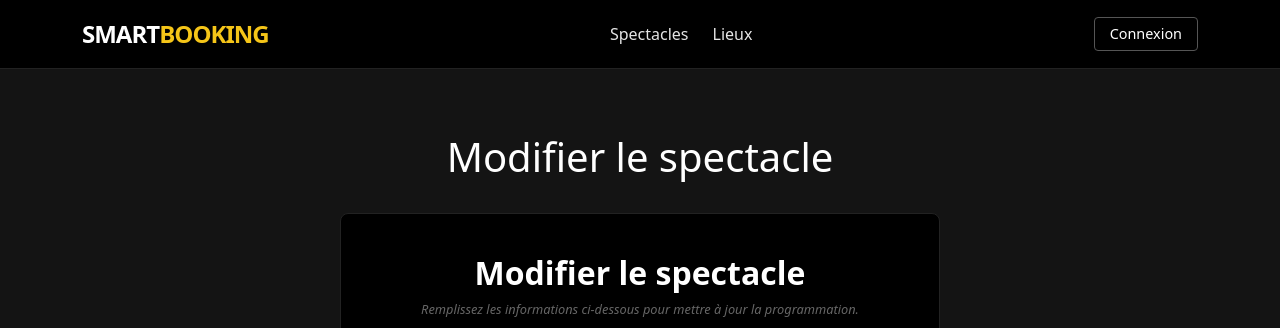
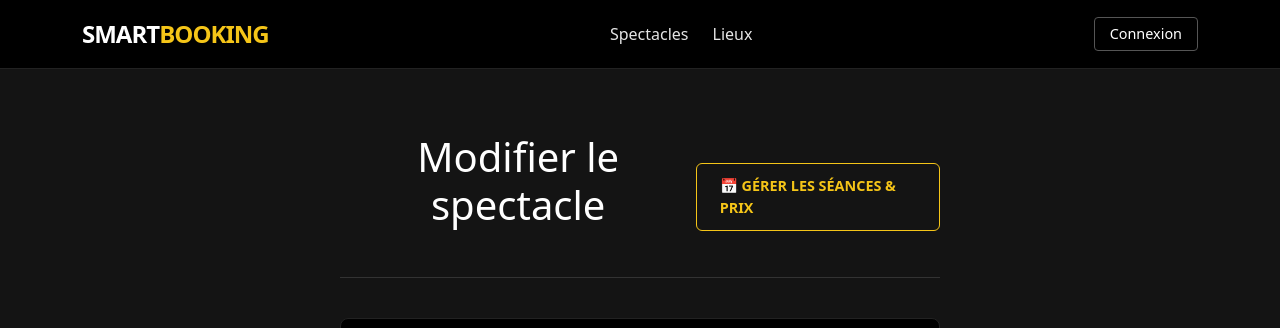
Before and after one commit to Losseni-dia/reservationsSpringBoot, a React (Vite) app in the folder frontend/: page /producer/shows/edit/1 in a window 1280 px wide. Shown: the top 328 px of the page. Built offline with nearby package versions, Linux system fonts and the light colour scheme; no server answers.

Commit message:
Ajout du bouton gerer les représentations et prix dans Editshow

```diff
--- a/frontend/src/pages/Producteur/ShowSchedule/ShowSchedule.module.css
+++ b/frontend/src/pages/Producteur/ShowSchedule/ShowSchedule.module.css
@@ -171,3 +171,33 @@
 .deleteBtn:hover {
     color: #ff0000;
 }
+
+
+/* Bouton principal de soumission (Mettre à jour) */
+.submitBtn {
+    width: 100%;
+    background-color: #f5c518;
+    color: #000;
+    border: none;
+    padding: 14px;
+    border-radius: 6px;
+    font-size: 1rem;
+    font-weight: 800;
+    cursor: pointer;
+    margin-top: 2rem;
+    text-transform: uppercase;
+    letter-spacing: 1px;
+    transition: background-color 0.2s, transform 0.2s;
+}
+
+.submitBtn:hover {
+    background-color: #dfb215;
+    transform: scale(1.01);
+}
+
+.submitBtn:disabled {
+    background-color: #444;
+    color: #888;
+    cursor: not-allowed;
+    transform: none;
+}
--- a/frontend/src/pages/Producteur/ShowSchedule/ShowSchedule.tsx
+++ b/frontend/src/pages/Producteur/ShowSchedule/ShowSchedule.tsx
@@ -1,7 +1,8 @@
 import React, { useState, useEffect } from 'react';
 import { useParams, useNavigate } from 'react-router-dom';
 import { showApi, representationApi } from '../../../services/api';
-import { Show, TypePrice } from '../../../types/models';
+import { TypePrice } from '../../../types/enums';
+import { Show} from '../../../types/models';
 import styles from './ShowSchedule.module.css';
 
 const ShowSchedule: React.FC = () => {
--- a/frontend/src/pages/Producteur/UpdateShow/EditShow.module.css
+++ b/frontend/src/pages/Producteur/UpdateShow/EditShow.module.css
@@ -71,6 +71,45 @@
     background-color: rgba(255, 255, 255, 0.05);
 }
 
+
+/* Container pour aligner Titre et Bouton */
+.headerFlex {
+    display: flex;
+    justify-content: space-between;
+    align-items: center;
+    margin-bottom: 2.5rem;
+    padding-bottom: 1rem;
+    border-bottom: 1px solid #333;
+}
+
+/* Le bouton "Gérer les séances" */
+.scheduleBtn {
+    display: flex;
+    align-items: center;
+    gap: 8px;
+    background-color: transparent;
+    color: #f5c518;
+    border: 1.5px solid #f5c518;
+    padding: 0.7rem 1.4rem;
+    border-radius: 6px;
+    text-decoration: none;
+    font-weight: 700;
+    font-size: 0.9rem;
+    text-transform: uppercase;
+    transition: all 0.3s cubic-bezier(0.4, 0, 0.2, 1);
+}
+
+.scheduleBtn:hover {
+    background-color: #f5c518;
+    color: #000;
+    transform: translateY(-3px);
+    box-shadow: 0 5px 15px rgba(245, 197, 24, 0.3);
+}
+
+.scheduleBtn:active {
+    transform: translateY(-1px);
+}
+
 /* Message d'erreur spécifique */
 .error {
     background: rgba(220, 53, 69, 0.1);
--- a/frontend/src/pages/Producteur/UpdateShow/EditShow.tsx
+++ b/frontend/src/pages/Producteur/UpdateShow/EditShow.tsx
@@ -1,5 +1,5 @@
 import React, { useState, useEffect } from 'react';
-import { useParams, useNavigate } from 'react-router-dom';
+import { useParams, useNavigate, Link } from 'react-router-dom';
 import AddShowForm from '../ShowForm/ShowForm';
 import { showApi } from '../../../services/api';
 import styles from './EditShow.module.css';
@@ -12,15 +12,26 @@ const EditShow = () => {
     const [submitting, setSubmitting] = useState(false);
 
     useEffect(() => {
-        showApi.getById(Number(id)).then(setShowData).finally(() => setLoading(false));
+        if (id) {
+            showApi.getById(Number(id))
+                .then(setShowData)
+                .catch(() => alert("Impossible de charger le spectacle"))
+                .finally(() => setLoading(false));
+        }
     }, [id]);
 
     const handleUpdate = async (formData: FormData) => {
         setSubmitting(true);
         try {
             await showApi.update(Number(id), formData);
+            // On peut rediriger vers le dashboard ou rester ici avec un message de succès
+            alert("Spectacle mis à jour avec succès !");
             navigate('/producer/dashboard');
-        } catch (err) { alert("Erreur MAJ"); } finally { setSubmitting(false); }
+        } catch (err) {
+            alert("Erreur lors de la mise à jour");
+        } finally {
+            setSubmitting(false);
+        }
     };
 
     if (loading) return <div className={styles.loader}>Chargement...</div>;
@@ -28,10 +39,23 @@ const EditShow = () => {
     return (
         <div className={styles.container}>
             <div className={styles.wrapper}>
-                <h1 className={styles.header}>Modifier le spectacle</h1>
-                <AddShowForm mode="edit" initialData={showData} onSubmit={handleUpdate} isSubmitting={submitting} />
+                <div className={styles.headerFlex}>
+                    <h1 className={styles.header}>Modifier le spectacle</h1>
+                    {/* LE LIEN VERS LA PROGRAMMATION */}
+                    <Link to={`/admin/shows/${id}/schedule`} className={styles.scheduleBtn}>
+                        📅 Gérer les séances & prix
+                    </Link>
+                </div>
+
+                <AddShowForm
+                    mode="edit"
+                    initialData={showData}
+                    onSubmit={handleUpdate}
+                    isSubmitting={submitting}
+                />
             </div>
         </div>
     );
 };
+
 export default EditShow;
--- a/frontend/src/types/models.ts
+++ b/frontend/src/types/models.ts
@@ -110,6 +110,8 @@ export interface ReservationRequest {
     quantity: number;
 }
 
+
+
 export interface Show {
     id: number;
     slug: string;
@@ -117,7 +119,8 @@ export interface Show {
     description: string;
     posterUrl: string;
     bookable: boolean;
-    locationDesignation: string; // Provient du DTO aplati
+    locationId?: number; // AJOUTE CETTE LIGNE (indispensable pour ShowSchedule)
+    locationDesignation: string;
     averageRating?: number;
     reviewCount?: number;
     representations?: Representation[];
```
